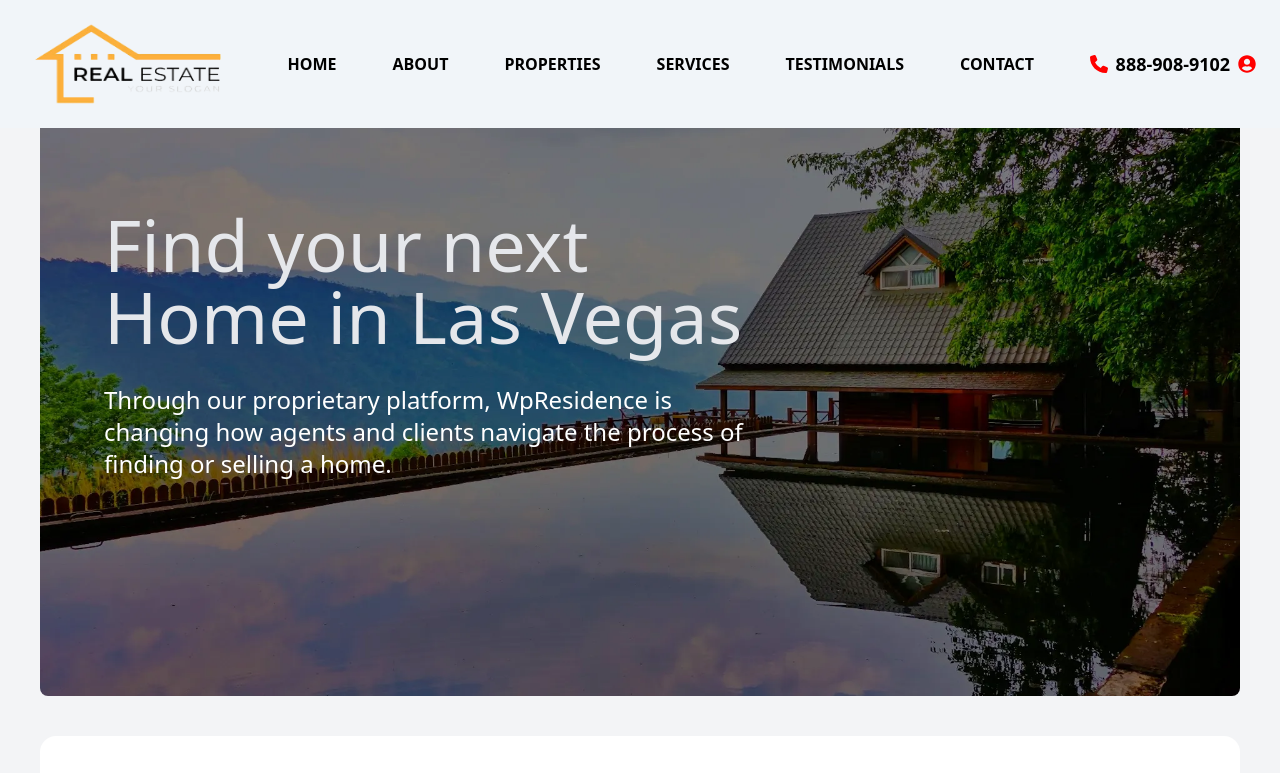
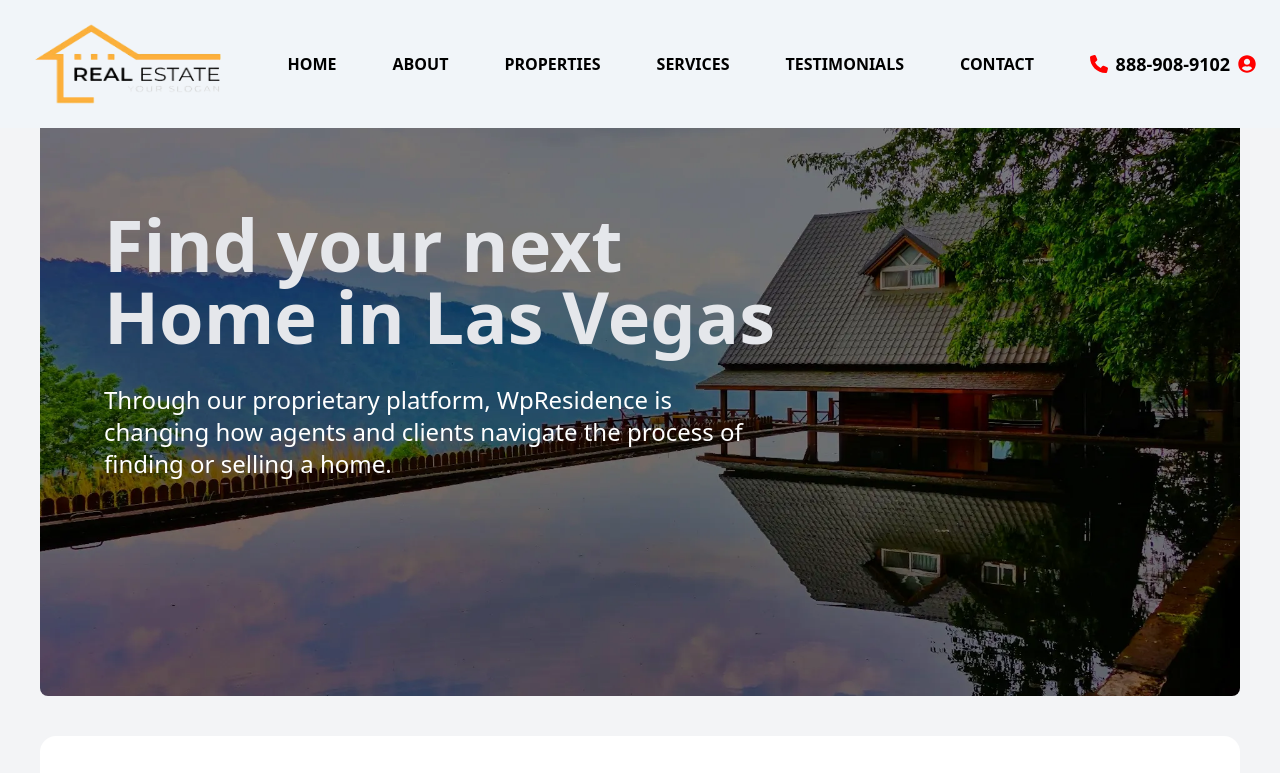
Before and after one commit to king-mayor/Real-Estate, a React (Vite) app: page / in a window 1280 px wide. Shown: the top 773 px of the page. Built offline with nearby package versions, Linux system fonts and the light colour scheme.

Commit message:
spacing updated

```diff
--- a/src/components/Footer.jsx
+++ b/src/components/Footer.jsx
@@ -12,7 +12,7 @@ import prop8 from "../assets/prop8.jpg";
 const Footer = () => {
   return (
     <div>
-      <div className="bg-slate-800 flex lg:justify-around lg:flex-row flex-col  md:items-start sm:items-start py-20 px-6">
+      <div className="bg-slate-800 flex lg:justify-around lg:flex-row flex-col  md:items-start sm:items-start py-20 px-6 gap-10">
         <div
           className="lg:w-1/3 w-full"
           data-aos="zoom-in-up"
--- a/src/components/Hero.jsx
+++ b/src/components/Hero.jsx
@@ -13,7 +13,7 @@ const Hero = () => {
             data-aos="zoom-in-up"
             data-aos-duration="2000"
           >
-            <h2 className="text-gray-200 lg:text-7xl md:text-5xl text-3xl ">
+            <h2 className="text-gray-200 lg:text-7xl md:text-5xl text-3xl font-bold">
               Find your next Home in Las Vegas
             </h2>
             <p className="lg:text-2xl text-lg text-white py-8">
```
